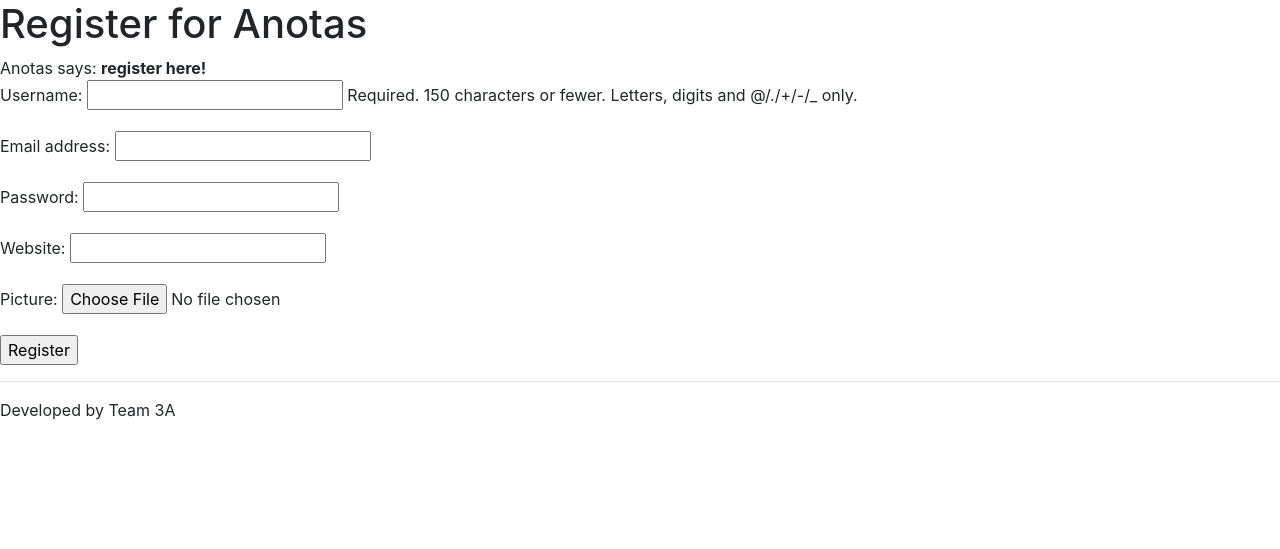
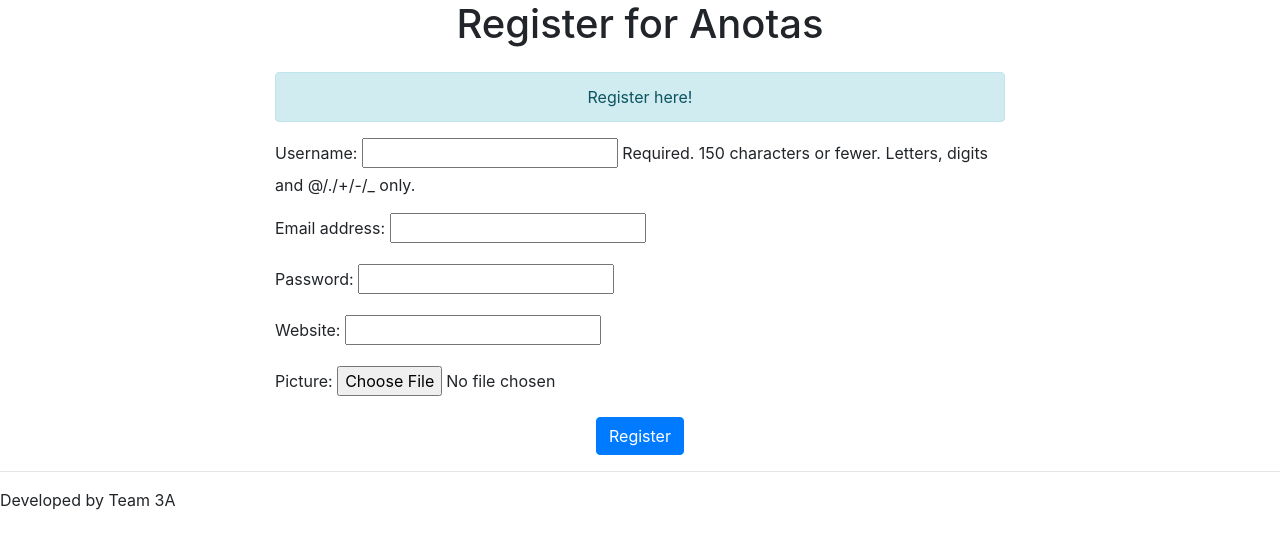
Before and after one commit to 04dhruvsr/Anotas, a Django app: page /anotas/register/ in a window 1280 px wide. Shown: the part 80-629 px from the top of the page. Run offline with Django 3.2, Linux system fonts and the light colour scheme; some libraries are stand-ins or nearby versions.

Commit message:
changes to the register page

```diff
--- a/anotas_project/templates/anotas/login.html
+++ b/anotas_project/templates/anotas/login.html
@@ -26,7 +26,7 @@
                 <div class="form-group mb-3">
                     <input type="password" name="password" value="" class="form-control" placeholder="Password" />
                 </div>
-                <input type="submit" value="Submit" class="btn btn-primary" />
+                <input type="submit" value="Login" class="btn btn-primary" />
             </form>
         </div>
         <div class="col-md-6">
--- a/anotas_project/templates/anotas/register.html
+++ b/anotas_project/templates/anotas/register.html
@@ -6,19 +6,29 @@
 {% endblock %}
 
 {% block body_block %}
-<h1>Register for Anotas</h1>
+<div class="container">
+    <div class="row justify-content-center">
+        <div class="col-md-8">
+            <h1 class="text-center mb-4">Register for Anotas</h1>
             {% if registered %}
-Anotas says: <strong>thank you for registering!</strong>
-<a href="{% url 'anotas:index' %}">Return to the homepage.</a><br />
+            <div class="alert alert-success text-center" role="alert">
+                Thank you for registering!
+            </div>
+            <p class="text-center"><a href="{% url 'anotas:index' %}" class="btn btn-primary">Return to the homepage</a></p>
             {% else %}
-Anotas says: <strong>register here!</strong><br />
-<form id="user_form" method="post" action="{% url 'anotas:register' %}"
-    enctype="multipart/form-data">
-
+            <div class="alert alert-info text-center" role="alert">
+                Register here!
+            </div>
+            <form id="user_form" method="post" action="{% url 'anotas:register' %}" enctype="multipart/form-data">
                 {% csrf_token %}
                 {{ user_form.as_p }}
                 {{ profile_form.as_p }}
-    <input type="submit" name="submit" value="Register" />
+                <div class="text-center">
+                    <button type="submit" name="submit" class="btn btn-primary">Register</button>
+                </div>
             </form>
             {% endif %}
+        </div>
+    </div>
+</div>
 {% endblock %}
```
Lines whose indentation alone changed are shown as unchanged.
